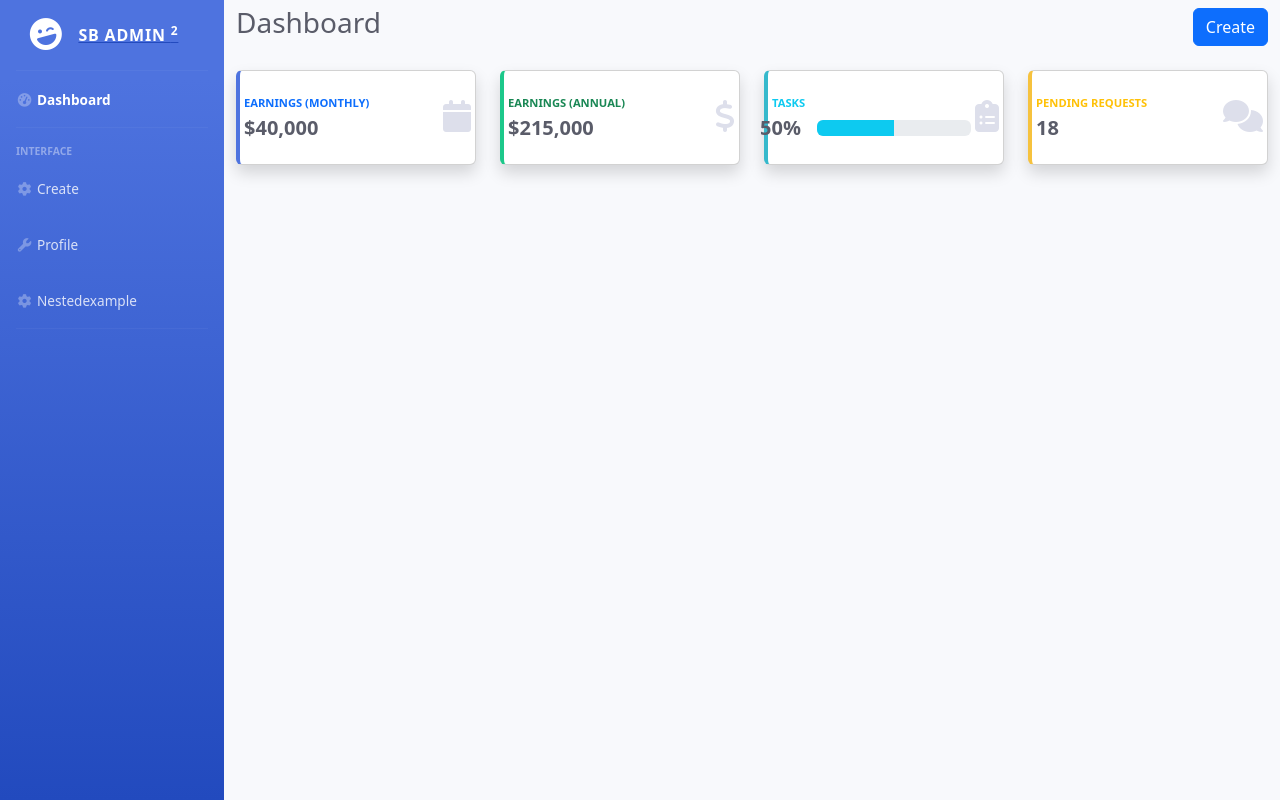
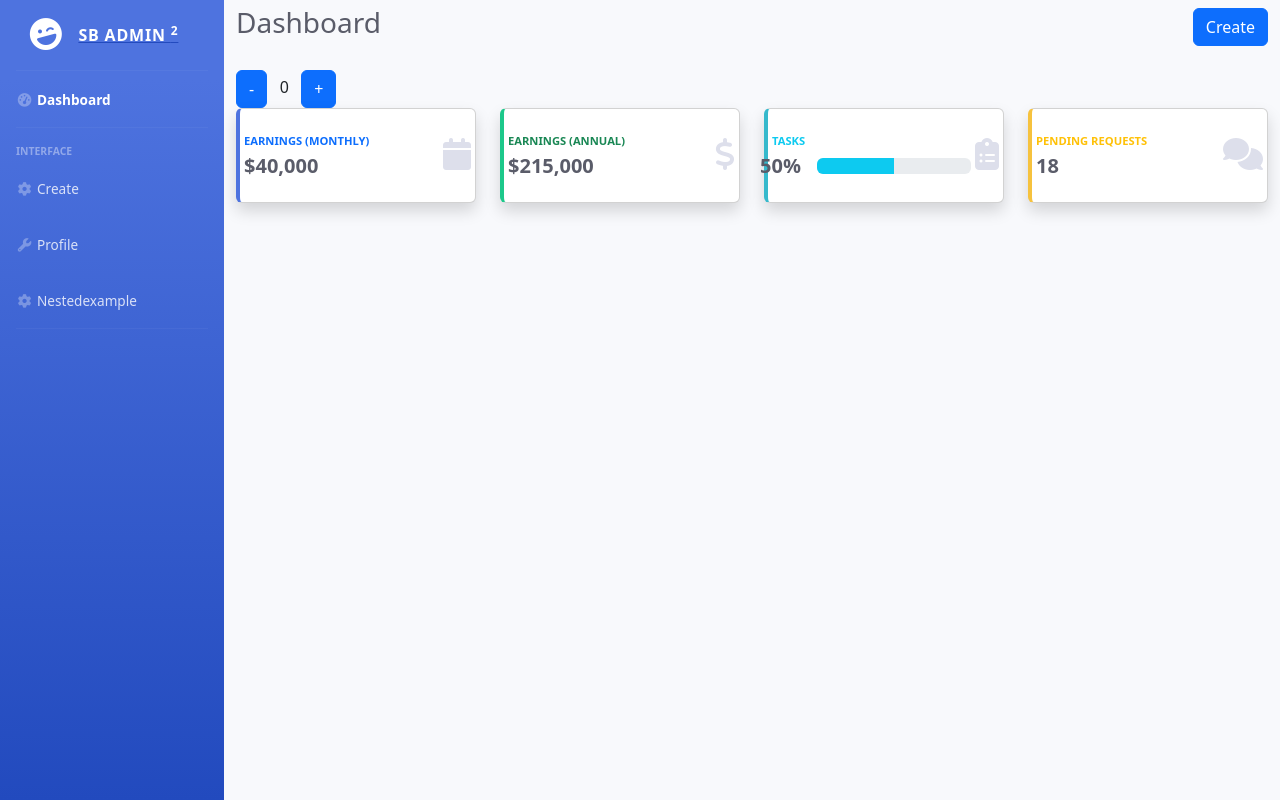
Before and after one commit to Raj2710/FSD-WE-T-B9, a React (Vite) app: page /dashboard in a window 1280 px wide. Built offline with nearby package versions, Linux system fonts and the light colour scheme.

Commit message:
Sharing data between components

```diff
--- a/src/App.jsx
+++ b/src/App.jsx
@@ -1,4 +1,4 @@
-import React from 'react'
+import React,{useState} from 'react'
 import { Routes, Route, Navigate } from 'react-router'
 import Dashboard from './components/Dashboard'
 import Create from './components/Create'
@@ -11,6 +11,7 @@ import Summary from './components/NestedExample/Summary'
 import Reports from './components/NestedExample/Reports'
 
 function App() {
+  let [count,setCount] = useState(0)
   return <>
   <div id="wrapper">
 
@@ -19,8 +20,8 @@ function App() {
         <div id="content">
             <div className="container-fluid">
                 <Routes>
-                    <Route path='/dashboard' element={<Dashboard/>}/>
-                    <Route path='/create' element={<Create/>}/>
+                    <Route path='/dashboard' element={<Dashboard count={count} setCount={setCount}/>}/>
+                    <Route path='/create' element={<Create count={count} setCount={setCount}/>}/>
                     <Route path='/profile' element={<Profile/>}/>
                     <Route path='/nested-example' element={<NestedExample/>}>
                       <Route path='summary' element={<Summary/>}/>
--- a/src/components/Create.jsx
+++ b/src/components/Create.jsx
@@ -1,9 +1,9 @@
 import React from 'react'
 
-function Create() {
+function Create({count,setCount}) {
   return <>
      <div className="d-sm-flex align-items-center justify-content-between mb-4">
-          <h1 className="h3 mb-0 text-gray-800">Create User</h1>
+          <h1 className="h3 mb-0 text-gray-800">Create User - {count}</h1>
       </div>
   </>
 }
--- a/src/components/Dashboard.jsx
+++ b/src/components/Dashboard.jsx
@@ -2,7 +2,7 @@ import React from 'react'
 import { Button } from 'react-bootstrap'
 import { useNavigate } from 'react-router'
 
-function Dashboard() {
+function Dashboard({count,setCount}) {
 
   let navigate = useNavigate()
 
@@ -18,6 +18,13 @@ function Dashboard() {
 
       <div className="row">
 
+       <div>
+       <Button onClick={()=>{setCount(count-1)}}>-</Button>
+        &nbsp; &nbsp;
+        {count}
+        &nbsp; &nbsp;
+        <Button onClick={()=>{setCount(count+1)}}>+</Button>
+       </div>
 
           <div className="col-xl-3 col-md-6 mb-4">
               <div className="card border-left-primary shadow h-100 py-2">
```
